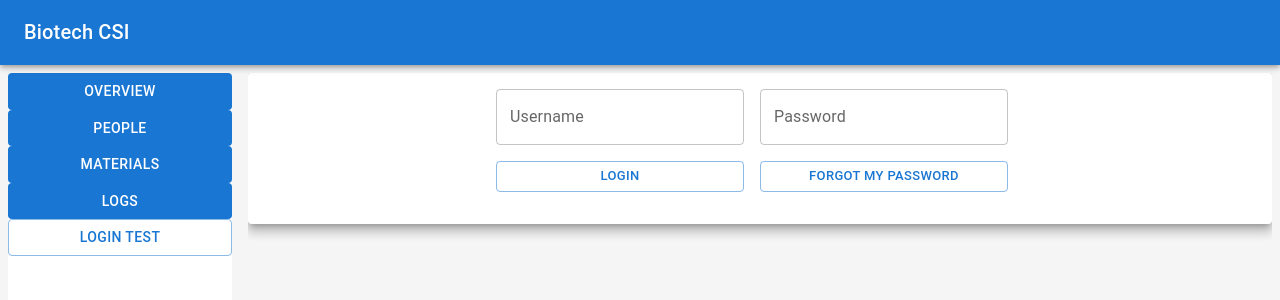
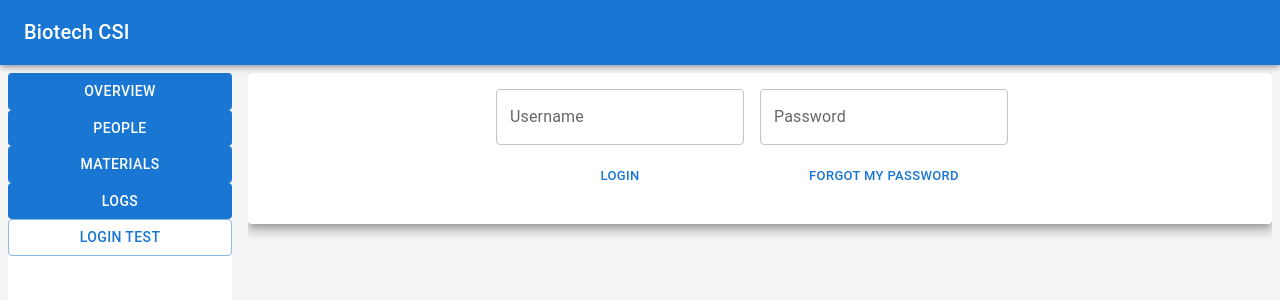
Before and after one commit to Minuteman-PWD-2025/Biotech-CSI, a Next.js app: page /login in a window 1280 px wide. Shown: the top 300 px of the page. Built offline with nearby package versions, Linux system fonts and the light colour scheme.

Commit message:
changed variants

```diff
--- a/src/app/login/page.tsx
+++ b/src/app/login/page.tsx
@@ -17,10 +17,10 @@ function Login() {
         <>
             <TextField id="username" label="Username" variant="outlined" />
             <TextField id="password" label="Password" variant="outlined" />
-            <Button id="login" size="small" variant="outlined" onClick={ () => SendData('login')}>
+            <Button id="login" size="small" onClick={ () => SendData('login')}>
                 Login
             </Button>
-            <Button id="forgot-pass" size="small" variant="outlined" onClick={ () => ForgotPass()}>
+            <Button id="forgot-pass" size="small" onClick={ () => ForgotPass()}>
                 Forgot my password
             </Button>
         </>
```
